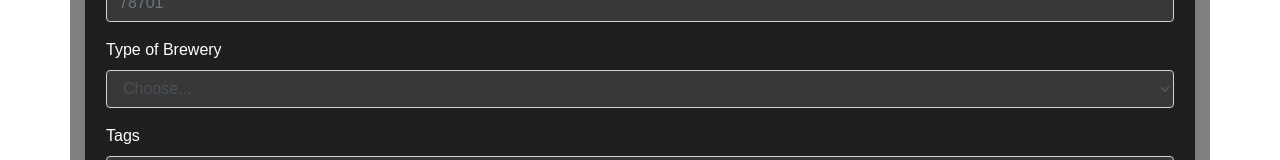
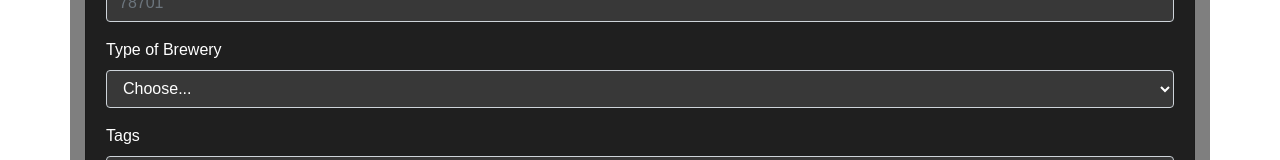
Before and after one commit to vivgarcia/Group-11-Project, a plain HTML site: page index.html in a window 1280 px wide. Shown: the part 473-633 px from the top of the page. Drawn offline with nearby package versions, Linux system fonts and the light colour scheme.

Commit message:
hopefully this drop down menu edit works

```diff
--- a/assets/CSS/style.css
+++ b/assets/CSS/style.css
@@ -54,8 +54,9 @@ body {
 
 #by_type {
   background-color: #383838;
+  color: #fff;
 }
-.form-control {
+/* .form-control {
   display: block;
   width: 100%;
   height: calc(1.5em + .75rem + 2px);
@@ -69,5 +70,5 @@ body {
   border: 1px solid #ced4da;
   border-radius: .25rem;
   transition: border-color .15s ease-in-out,box-shadow .15s ease-in-out;
-}
+} */
 /*# sourceMappingURL=style.css.map */
```
